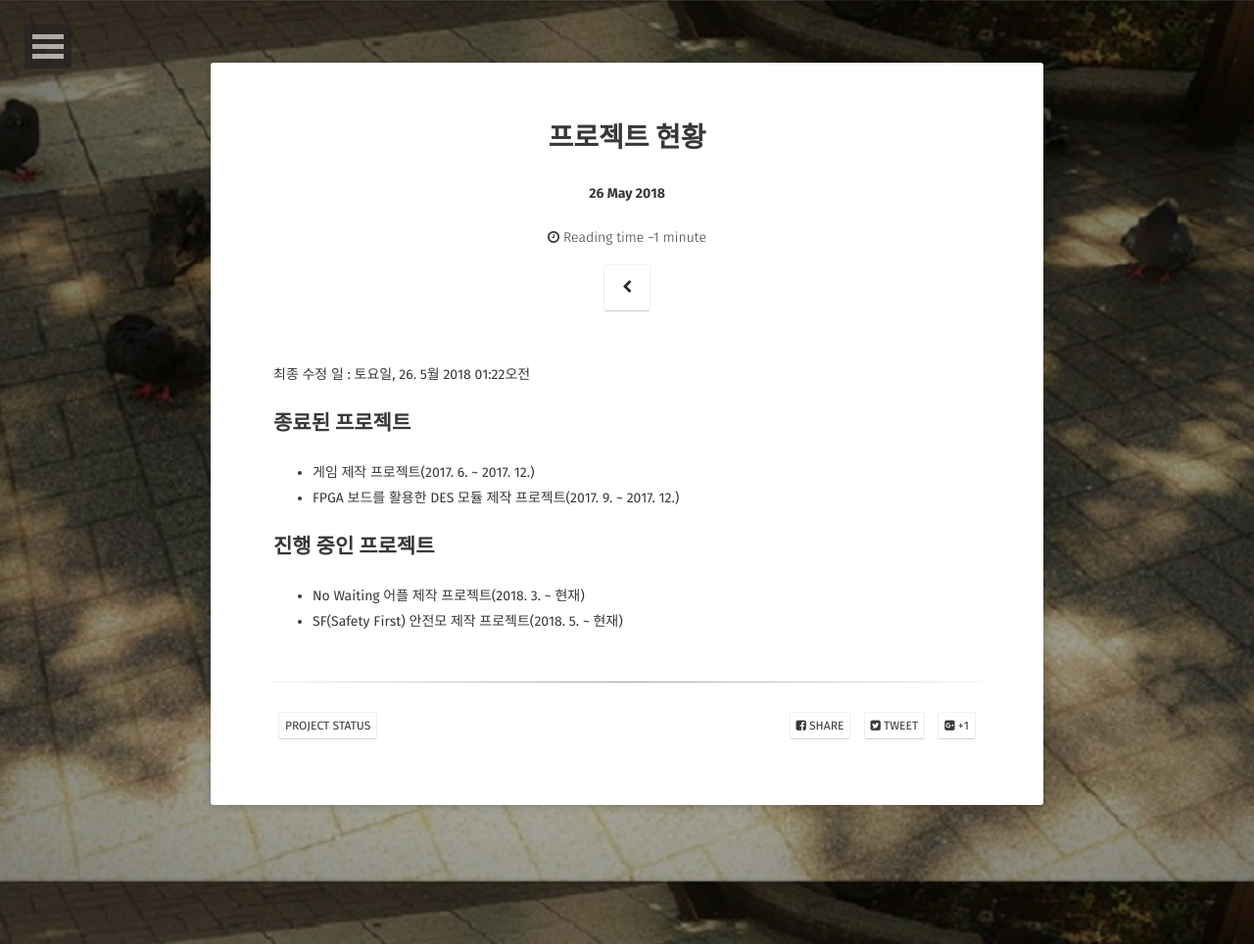
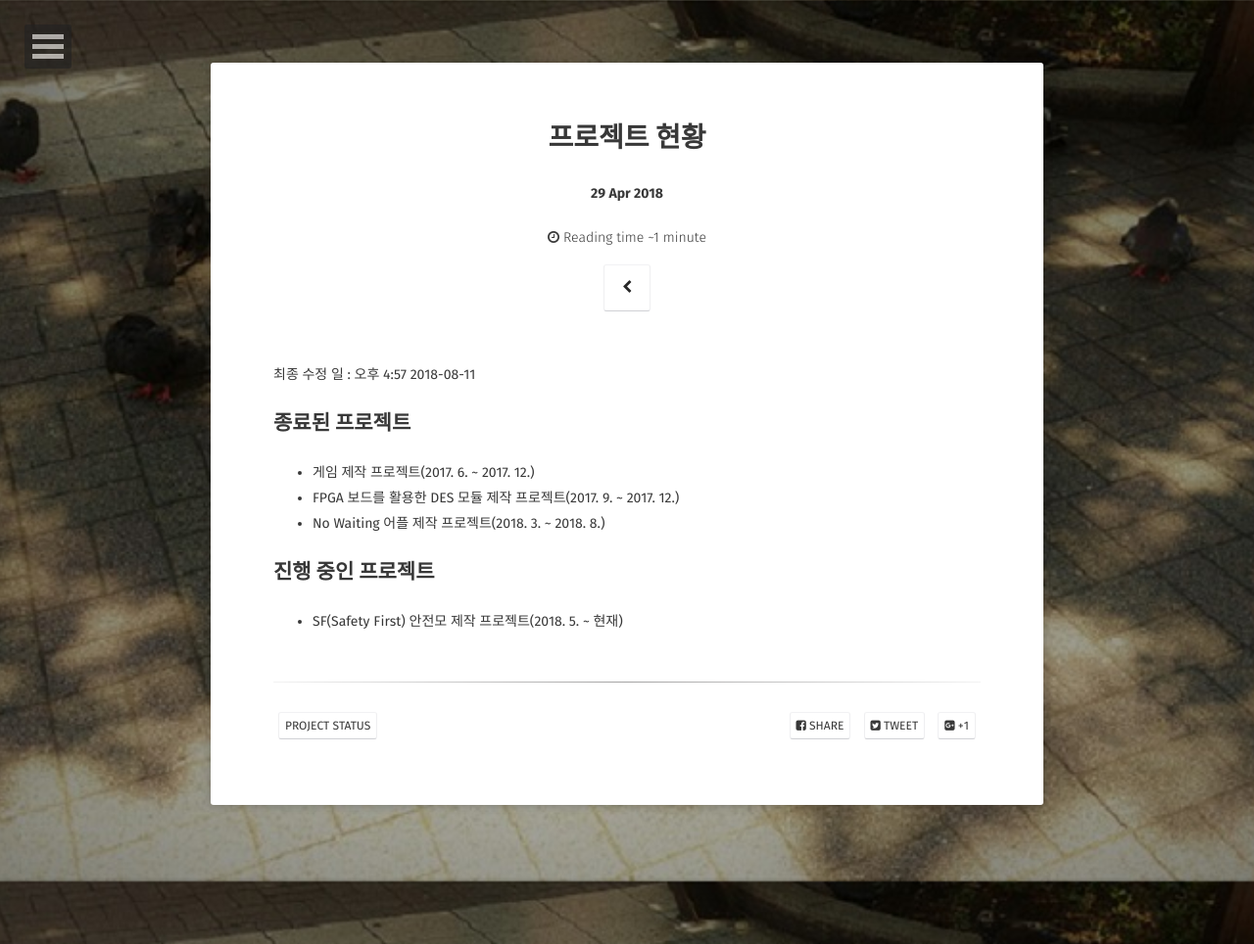
Before and after one commit to BlaCkinkGJ/blackinkgj.github.io, a Jekyll site: the page built from _posts/project/2018-04-29-project-status.md, in a window 1280 px wide. Shown: the whole page at 98% size. Built offline with Jekyll 4.4.1, drawn with Linux system fonts in a browser that asks for light colours; some web fonts are replaced.

Commit message:
project status

```diff
--- a/_posts/project/2018-04-29-project-status.md
+++ b/_posts/project/2018-04-29-project-status.md
@@ -1,21 +1,21 @@
 ---
 layout: post
 title:  "프로젝트 현황"
-date:   2018-05-26
+date:   2018-04-29
 project: true
 tag:
 - project status
 comments: false
 ---
-최종 수정 일 : 토요일, 26. 5월 2018 01:22오전
+최종 수정 일 : 오후 4:57 2018-08-11
 
 
 ## 종료된 프로젝트
 
 * 게임 제작 프로젝트(2017. 6. ~ 2017. 12.)
 * FPGA 보드를 활용한 DES 모듈 제작 프로젝트(2017. 9. ~ 2017. 12.)
+* No Waiting 어플 제작 프로젝트(2018. 3. ~ 2018. 8.)
 
 ## 진행 중인 프로젝트
 
-* No Waiting 어플 제작 프로젝트(2018. 3. ~ 현재)
 * SF(Safety First) 안전모 제작 프로젝트(2018. 5. ~ 현재)
```
